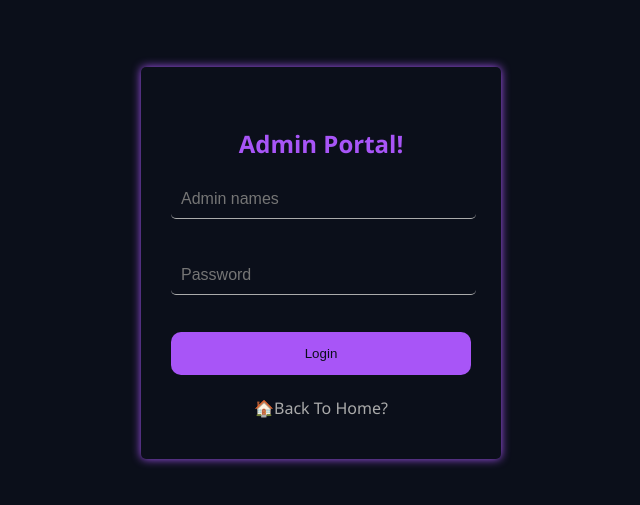
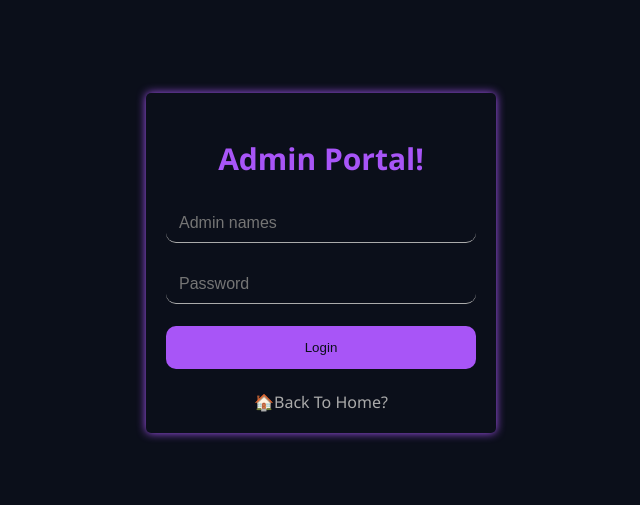
Before and after one commit to Koda-0/profile, a React (Vite) app: page /admin in a window 1280 px wide. Shown: the part 137-642 px from the top of the page, without its empty margins (319-959 px from the left). Built offline with nearby package versions, Linux system fonts and the light colour scheme.

Commit message:
Adding Frontend To Github

```diff
--- a/src/form.css
+++ b/src/form.css
@@ -5,39 +5,42 @@
     --green: #00ff00;
 }
 
-.login-container{
+.login-container {
   display: flex;
+  flex-direction: column;
+  align-items: center;
   justify-content: center;
-  align-items: center;
-  height: 100vh;
-  background-color: var(--background);
+  min-height: 100vh;
+}
+
+h2{
+  text-align: center;
+  font-size: 30px;
+  color: var(--secondary);
 }
 
 form{
+  box-sizing: border-box;
   box-shadow: 0 0 10px var(--secondary);
-  padding: 40px 30px;
+  padding: 20px;
+  width: 350px;
   border-radius: 5px;
-  width: 300px;
 }
 
-form input{
+form input {
+  padding: 10px 13px;
   border: none;
+  width: 100%;
+  background: transparent;
+  border-radius: 10px;
+  outline: none;
   border-bottom: 1px solid var(--primary);
-  background: transparent;
-  border-radius: 5px;
-  color: var(--primary);
-  margin-bottom: 15px;
-  width: 95%;
-  padding: 10px;
+  box-sizing: border-box;
   font-size: 16px;
-  outline: none;
+  transition: all 0.3s ease;
 }
 
-h2{
-  color: var(--secondary);
-  text-align: center;
-}
-button{
+form button{
   width: 100%;
 }
 
```
